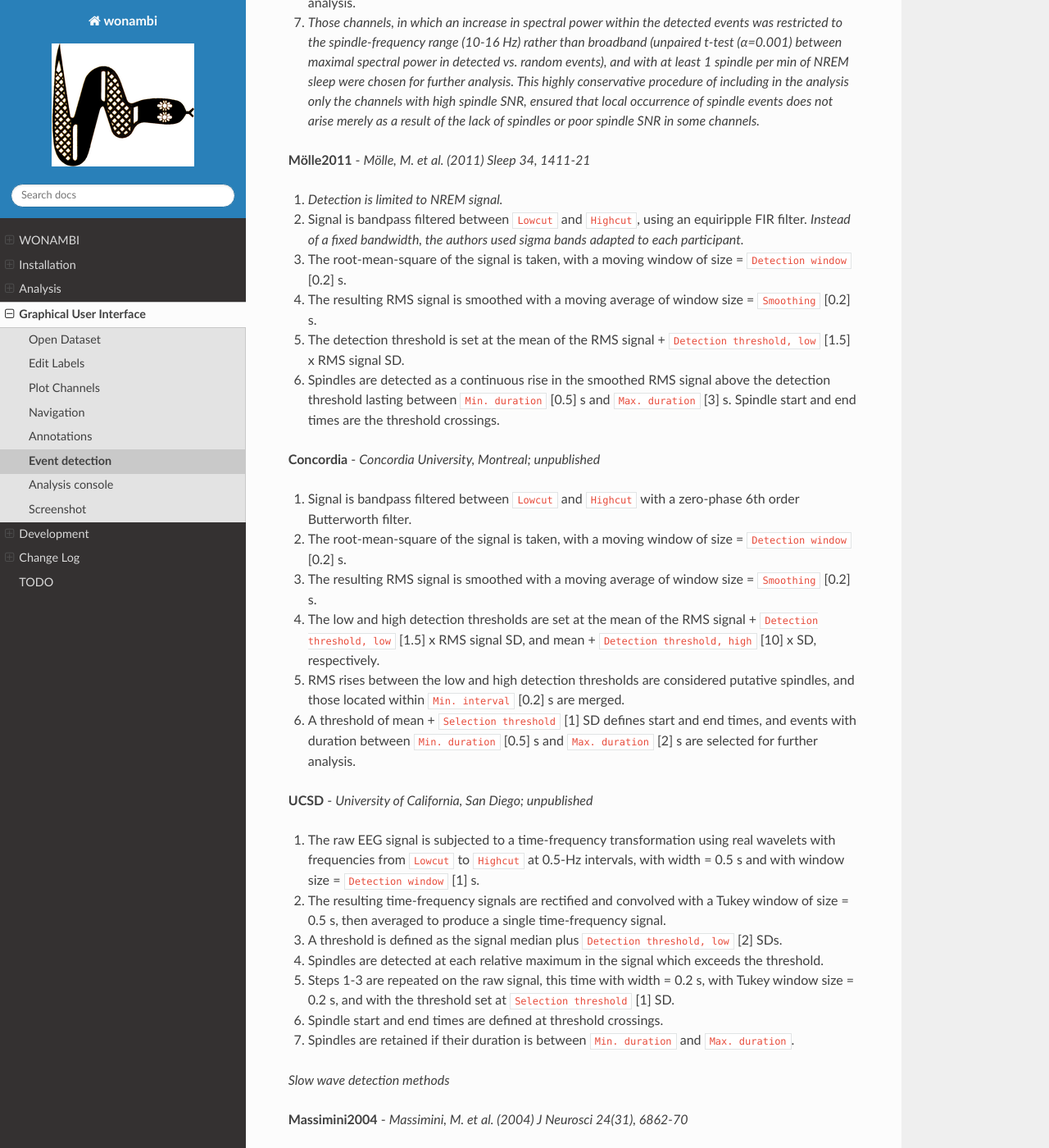
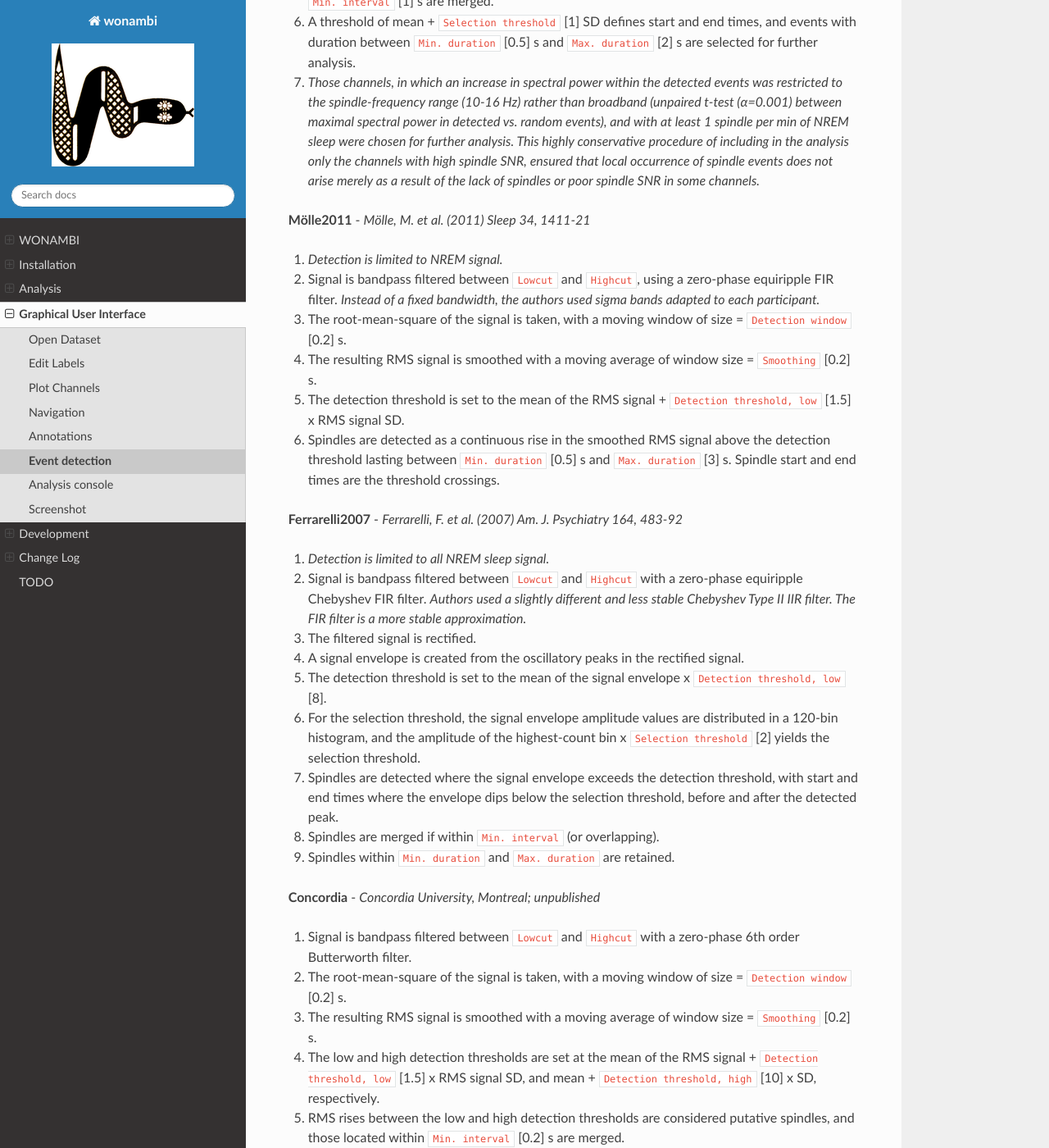
Before and after one commit to wonambi-python/wonambi, a Sphinx documentation site: the page built from docs/source/gui/detect.rst, in a window 1280 px wide and 1400 px high, scrolled down 3718 px. Shown: the whole window at 82% size. Built offline with Sphinx 7.4.7 and the Read the Docs theme 2.0.0, drawn with Linux system fonts in a browser that asks for light colours; pages that are not in the unit, such as notebooks, are missing from menus; the version number could not be read and is left out; some of the changed text lies outside the part shown.

Commit message:
fixed Ferrarelli2007, tweaked other detections, added 'remez'

```diff
--- a/docs/source/gui/detect.rst
+++ b/docs/source/gui/detect.rst
@@ -80,6 +80,7 @@ Further details on the original methods are provided in italics.
 
 .. NOTE::
    Italicized steps are not automatically implemented in Wonambi's algorithms.
+   They are included only for your information.
 
 *Spindle detection methods*
 
@@ -96,7 +97,7 @@ Further details on the original methods are provided in italics.
 **Nir2011** - *Nir, Y. et al. (2011) Neuron 70, 153-69*
 
 #. *The channels with spindle activity in NREM sleep are chosen for further analysis (significant spectral power increases in spindle range as compared with a 1/f model, p ‹ 0.001, paired t-test across 10 s segments.)*
-#. The EEG signal is bandpass filtered between ``Lowcut`` [10] Hz and ``Highcut`` [16] Hz with a zero-phase 4th order Butterworth filter.
+#. The EEG signal is bandpass filtered between ``Lowcut`` Hz and ``Highcut`` Hz with a zero-phase 4th order Butterworth filter. Authors specify -3 dB attenuation at 9.2 Hz and 16.8 Hz. To achieve this with a 4th order filter, ``Lowcut`` and ``Highcut`` must be set to 9.2 Hz and 16.8 Hz, respectively.
 #. Instantaneous amplitude in the sigma frequency is extracted via the Hilbert transform.
 #. To avoid excessive multiple crossings of thresholds within the same spindle event, instantaneous amplitude is temporally smoothed using a Gaussian kernel of σ = ``Smoothing`` [0.4] s.
 #. Events with amplitude greater than mean + ``Detection threshold, low`` [3] SD (computed across all artifact-free NREM sleep epochs) are considered putative spindles and detections within ``Min. interval`` [1] s are merged.
@@ -106,11 +107,23 @@ Further details on the original methods are provided in italics.
 **Mölle2011** - *Mölle, M. et al. (2011) Sleep 34, 1411-21*
 
 #. *Detection is limited to NREM signal.*
-#. Signal is bandpass filtered between ``Lowcut`` and ``Highcut``, using an equiripple FIR filter. *Instead of a fixed bandwidth, the authors used sigma bands adapted to each participant.*
+#. Signal is bandpass filtered between ``Lowcut`` and ``Highcut``, using a zero-phase equiripple FIR filter. *Instead of a fixed bandwidth, the authors used sigma bands adapted to each participant.*
 #. The root-mean-square of the signal is taken, with a moving window of size = ``Detection window`` [0.2] s.
 #. The resulting RMS signal is smoothed with a moving average of window size = ``Smoothing`` [0.2] s.
-#. The detection threshold is set at the mean of the RMS signal + ``Detection threshold, low`` [1.5] x RMS signal SD.
+#. The detection threshold is set to the mean of the RMS signal + ``Detection threshold, low`` [1.5] x RMS signal SD.
 #. Spindles are detected as a continuous rise in the smoothed RMS signal above the detection threshold lasting between ``Min. duration`` [0.5] s and ``Max. duration`` [3] s. Spindle start and end times are the threshold crossings.
+
+**Ferrarelli2007** - *Ferrarelli, F. et al. (2007) Am. J. Psychiatry 164, 483-92*
+
+#. *Detection is limited to all NREM sleep signal.*
+#. Signal is bandpass filtered between ``Lowcut`` and ``Highcut`` with a zero-phase equiripple Chebyshev FIR filter. *Authors used a slightly different and less stable Chebyshev Type II IIR filter. The FIR filter is a more stable approximation.*
+#. The filtered signal is rectified.
+#. A signal envelope is created from the oscillatory peaks in the rectified signal.
+#. The detection threshold is set to the mean of the signal envelope x ``Detection threshold, low`` [8].
+#. For the selection threshold, the signal envelope amplitude values are distributed in a 120-bin histogram, and the amplitude of the highest-count bin x ``Selection threshold`` [2] yields the selection threshold.
+#. Spindles are detected where the signal envelope exceeds the detection threshold, with start and end times where the envelope dips below the selection threshold, before and after the detected peak.
+#. Spindles are merged if within ``Min. interval`` (or overlapping).
+#. Spindles within ``Min. duration`` and ``Max. duration`` are retained.
 
 **Concordia** - *Concordia University, Montreal; unpublished*
 
```
Also changed, not shown: 3 other files.
